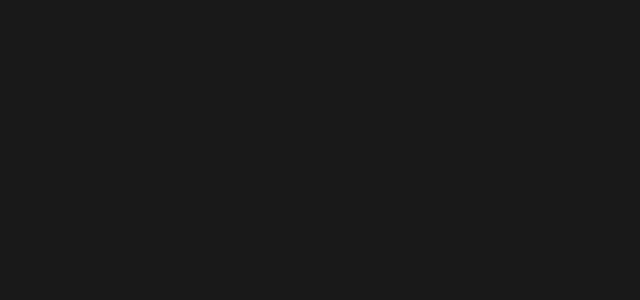
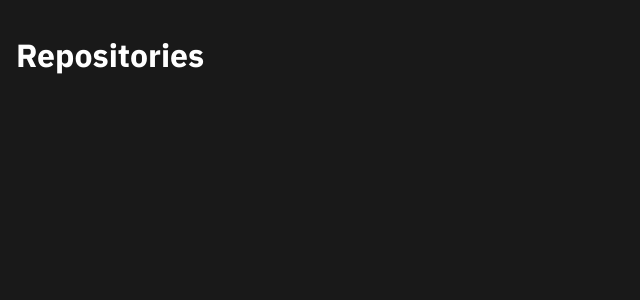
Before and after one commit to AdrielAmori/api-github, a React (Create React App) app: page /repositories in a window 1280 px wide. Before the commit this address had no page. Shown: the top 300 px of the page, without its empty margins (0-640 px from the left). Built offline with nearby package versions, Linux system fonts and the light colour scheme.

Commit message:
home screen update

```diff
--- a/src/App.jsx
+++ b/src/App.jsx
@@ -1,21 +1,20 @@
-import React from "react";
+import React from 'react';
 
-import { BrowserRouter } from "react-router-dom";
+import { Normalize } from 'styled-normalize';
 
-import { Normalize } from "styled-normalize";
-import { AppRoutes } from "./routes";
+import Routes from './routes';
 
-import { GlobalStyle } from "./styles/global";
-import { Theme } from "./styles/Theme";
+import Theme from './styles/Theme';
+import { GlobalStyle } from './styles/global';
 
-export default function App() {
+function App() {
   return (
-    <BrowserRouter>
-      <Theme>
-        <AppRoutes />
-        <GlobalStyle />
-        <Normalize />
-      </Theme>
-    </BrowserRouter>
+    <Theme>
+      <Routes />
+      <GlobalStyle />
+      <Normalize />
+    </Theme>
   );
 }
+
+export default App;
--- /dev/null
+++ b/src/pages/RepositoriesPage/index.js
@@ -0,0 +1,7 @@
+import React from 'react';
+
+function RepositoriesPage() {
+  return <h1>Repositories</h1>;
+}
+
+export default RepositoriesPage;
--- /dev/null
+++ b/src/pages/RepositoriesPage/styles.js
@@ -0,0 +1 @@
+import styled from 'styled-components';
--- a/src/routes.jsx
+++ b/src/routes.jsx
@@ -1,12 +1,16 @@
-import React from "react";
-import { Route, Routes } from "react-router-dom";
+import React from 'react';
+import { BrowserRouter as Router, Route, Routes } from 'react-router-dom';
 
-import MainPage from "./pages/MainPage";
+import MainPage from './pages/MainPage';
+import RepositoriesPage from './pages/RepositoriesPage';
 
-export function AppRoutes() {
+export default function RoutesComponent() {
   return (
-    <Routes>
-      <Route path="/" element={<MainPage />} />
-    </Routes>
+    <Router>
+      <Routes>
+        <Route path="/repositories" element={<RepositoriesPage />} />
+        <Route path="/" element={<MainPage />} />
+      </Routes>
+    </Router>
   );
 }
--- a/src/styles/Theme.jsx
+++ b/src/styles/Theme.jsx
@@ -56,9 +56,11 @@ export const theme = {
   },
 };
 
-export function Theme({ children }) {
+function Theme({ children }) {
   return <ThemeProvider theme={theme}>{children}</ThemeProvider>;
 }
+
+export default Theme;
 
 Theme.propTypes = {
   children: PropTypes.node.isRequired,
```
Also changed, not shown: .eslintrc.js.
